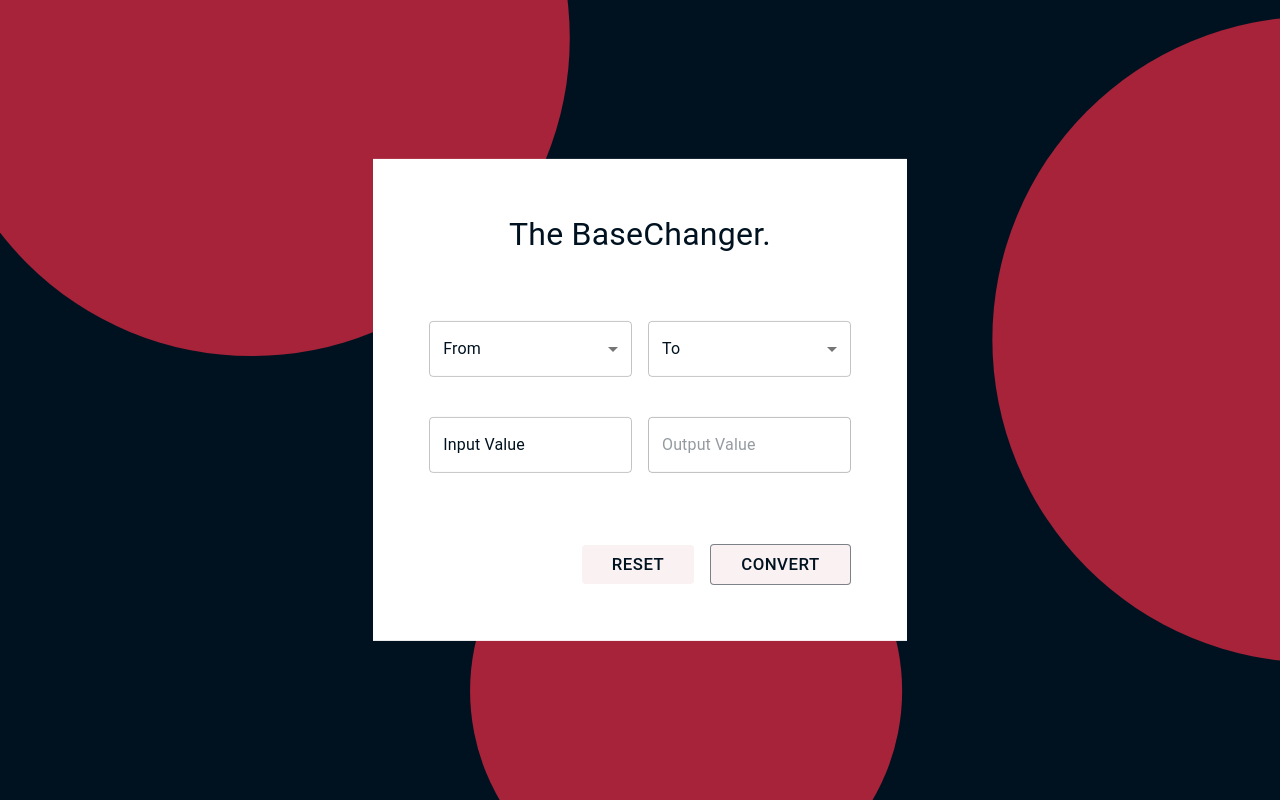
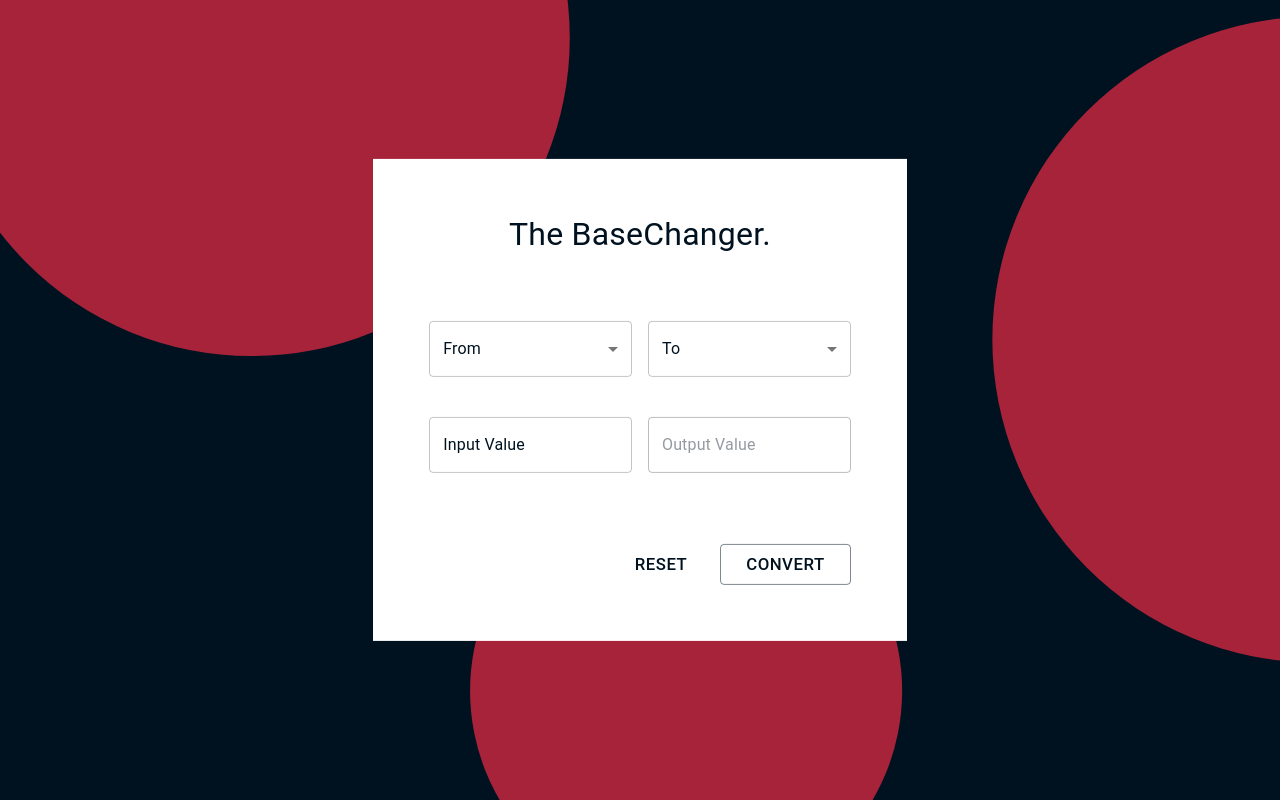
Before and after one commit to EshanTrivedi21/The-BaseChanger, a React (Create React App) app: page / in a window 1280 px wide. Shown: the top 800 px of the page. Built offline with nearby package versions, Linux system fonts and the light colour scheme.

Commit message:
style: changed button style

```diff
--- a/src/App.js
+++ b/src/App.js
@@ -128,12 +128,12 @@ function App() {
                 container
                 direction="row"
                 justifyContent={{
-                  mobile: "center",
+                  mobile: "space-between",
                   tablet: "flex-end",
                   laptop: "flex-end",
                 }}
                 alignContent="center"
-                columnSpacing={2}
+                columnSpacing={1}
                 sx={{ marginTop: "70px" }}
               >
                 <Grid item>
--- a/src/assets/theme.js
+++ b/src/assets/theme.js
@@ -40,8 +40,7 @@ const theme = createTheme({
       styleOverrides: {
         root: {
           color: "#001220",
-          backgroundColor: "#A7233A10",
-          padding: "5px 30px",
+          padding: "5px 25px",
           fontSize: "1.05rem",
         }
       }
```
Also changed, not shown: src/assets/bgTab.svg (deleted).
